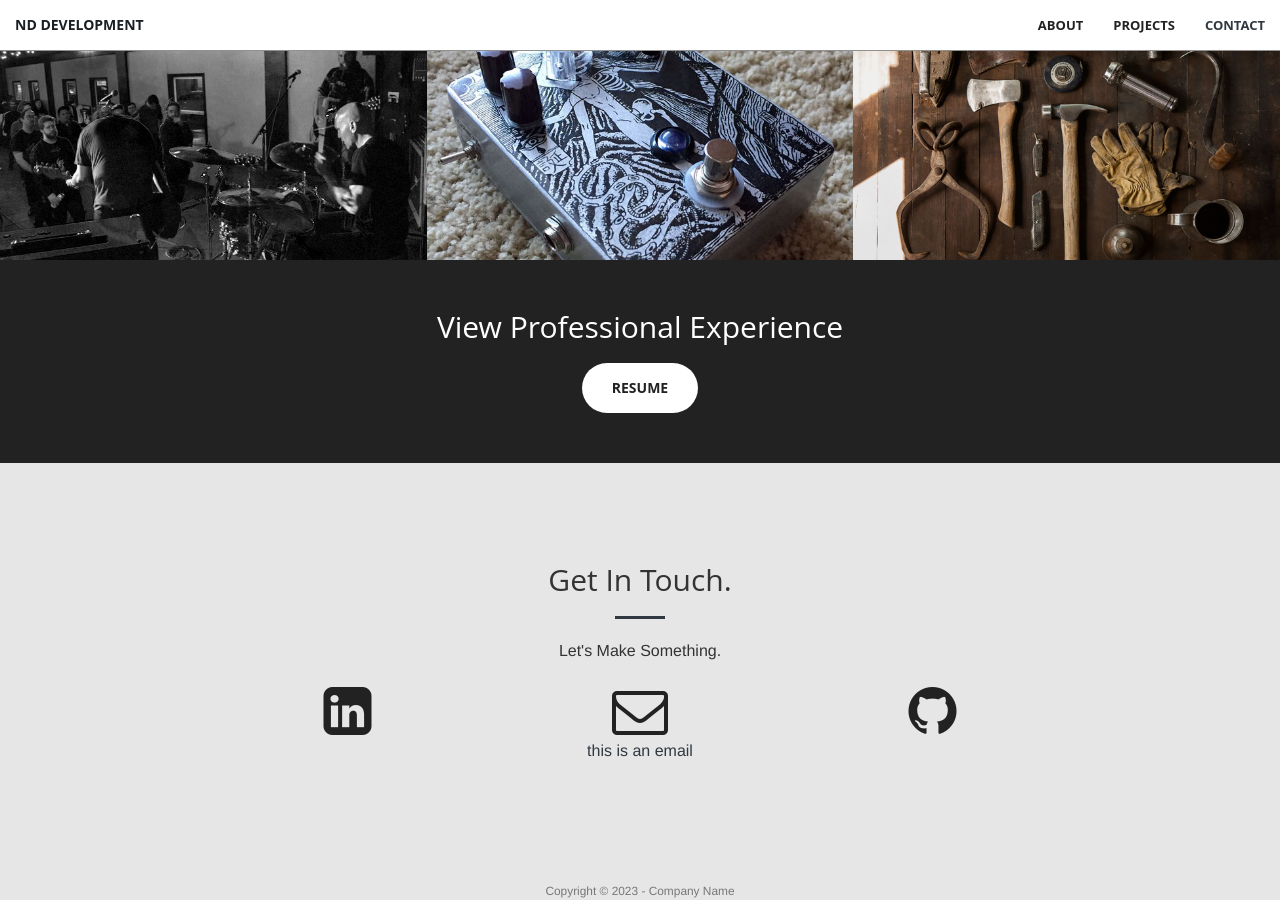
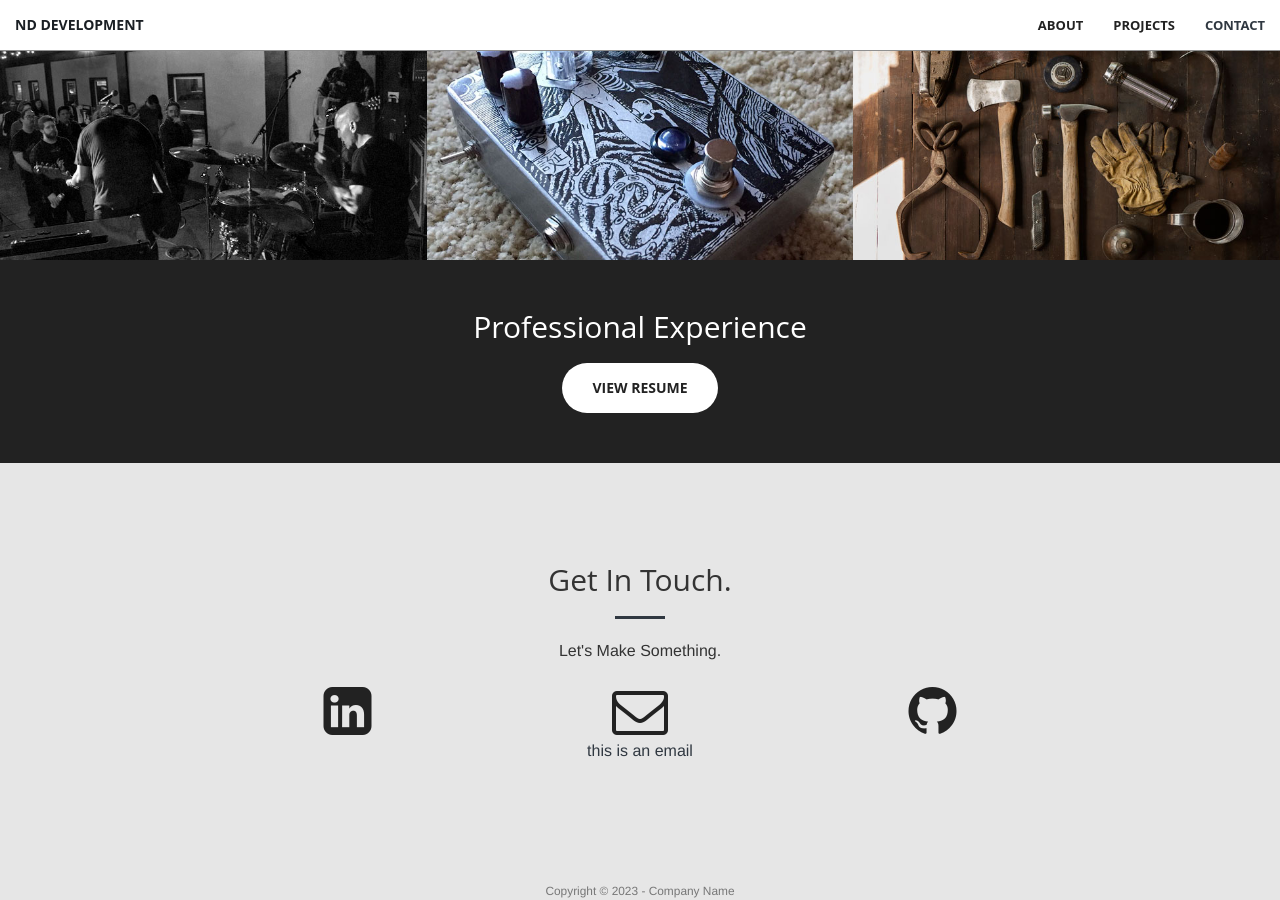
Before and after one commit to nickddev/nickddev.github.io, a Jekyll site: the page built from index.html, in a window 1280 px wide and 900 px high, scrolled down 1299 px. Built offline with Jekyll 4.4.1, drawn with Linux system fonts in a browser that asks for light colours.

Commit message:
Update aside.html

```diff
--- a/_includes/aside.html
+++ b/_includes/aside.html
@@ -1,8 +1,8 @@
   <aside class="bg-dark">
       <div class="container text-center">
           <div class="call-to-action">
-              <h2>View Professional Experience</h2>
-              <a href="#" class="btn btn-default btn-xl wow tada">Resume</a>
+              <h2>Professional Experience</h2>
+              <a href="#" class="btn btn-default btn-xl wow tada">View Resume</a>
           </div>
       </div>
   </aside>
```
